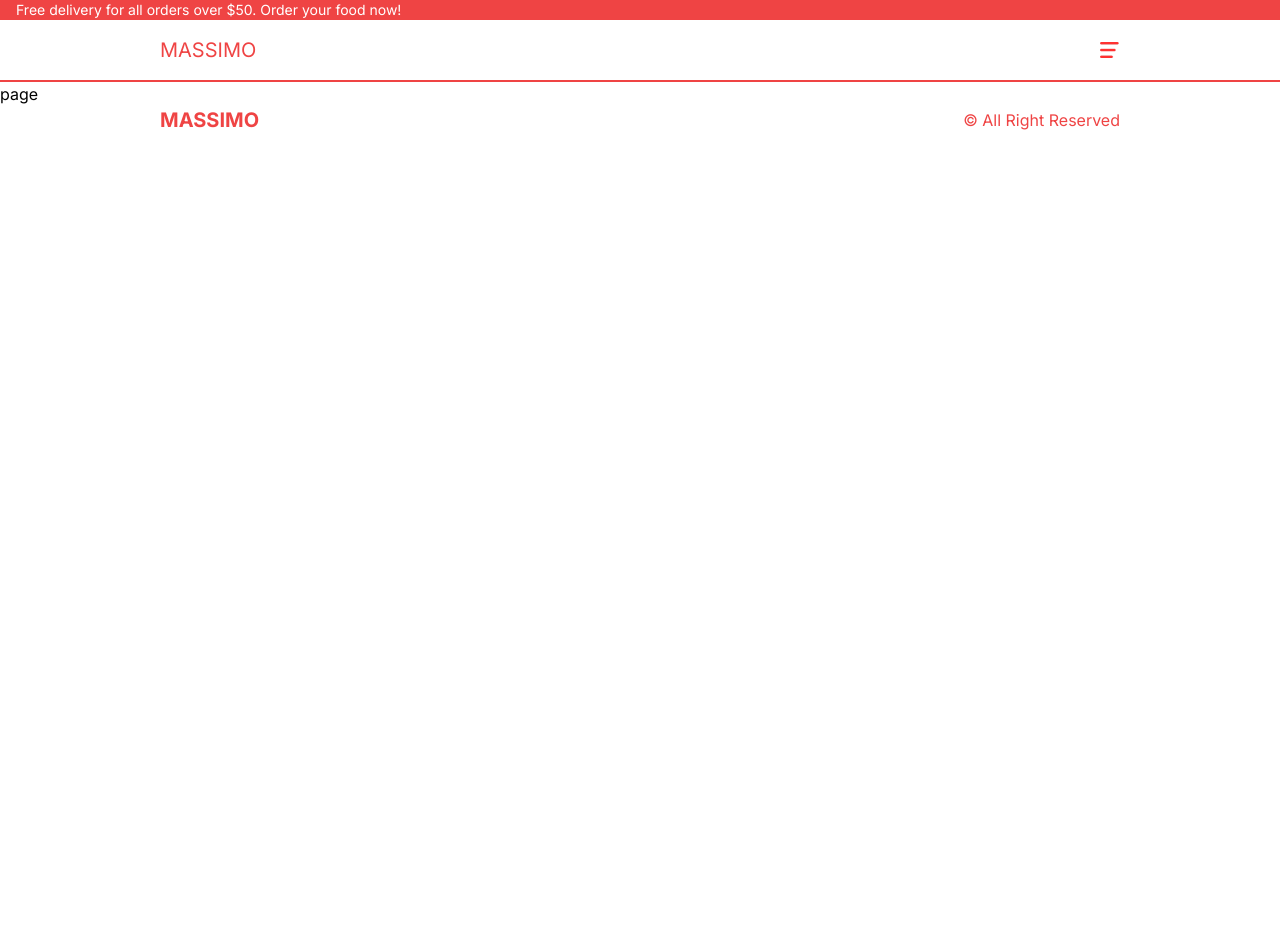
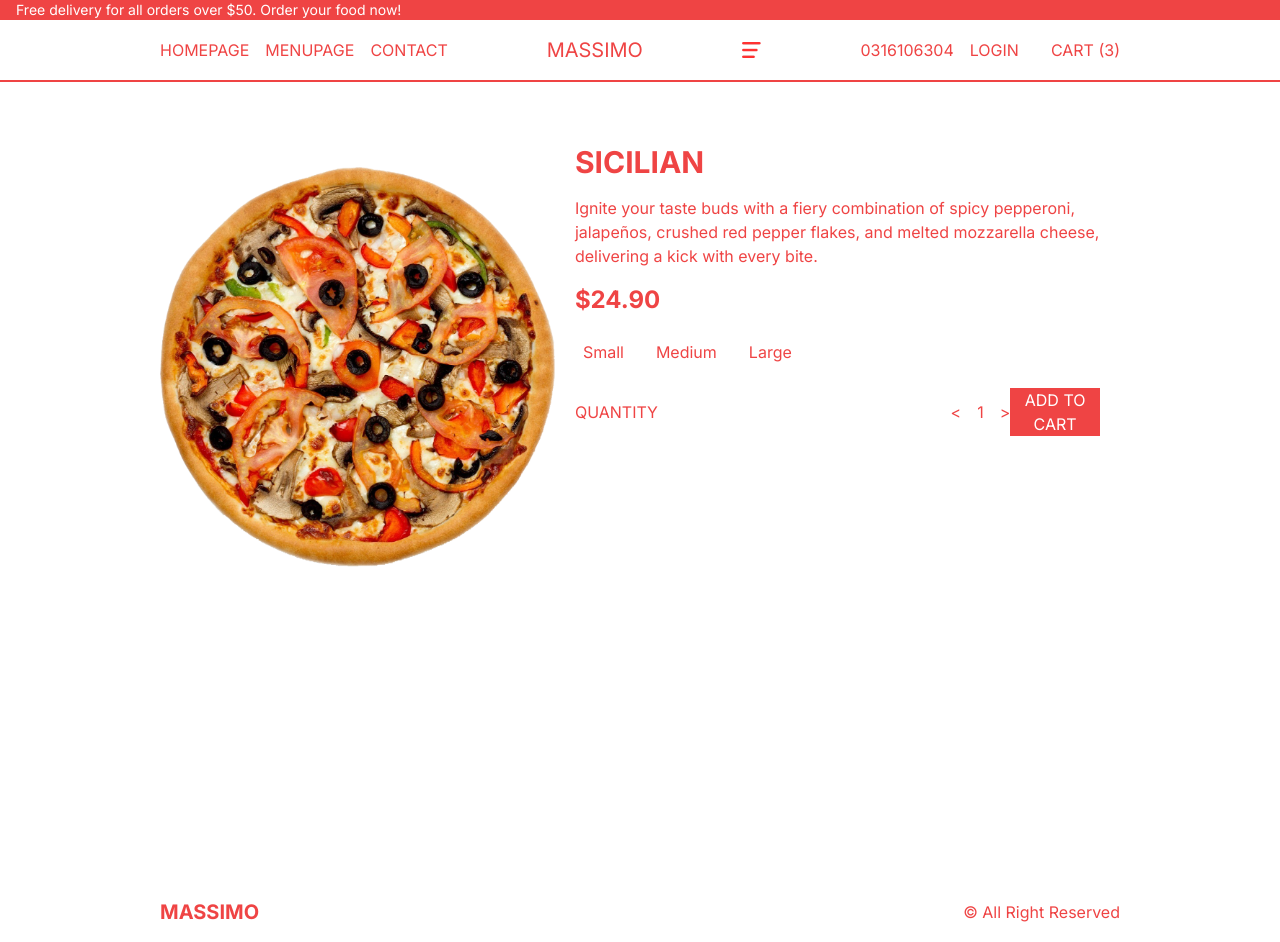
Before and after one commit to sameersattar123/Food_Delivery_App, a Next.js app: page /product/1 in a window 1280 px wide. Before the commit the page ends 800 px from the top, so only its background shows below. Built offline with nearby package versions, Linux system fonts and the light colour scheme.

Commit message:
fourth commit

```diff
--- a/src/Components/Footer.tsx
+++ b/src/Components/Footer.tsx
@@ -4,7 +4,7 @@ import React from "react";
 const Footer = () => {
 
   return (
-    <div className="text-red-500 h-12 md:h-24 lg:px-20 xl:px-40 flex items-center justify-between">
+    <div className="text-red-500 h-12 md:h-24 lg:px-20 xl:px-40 flex items-center p-4 justify-between">
       <Link href="/" className="font-bold text-xl">
         MASSIMO
       </Link>
--- /dev/null
+++ b/src/Components/Price.tsx
@@ -0,0 +1,43 @@
+"use client";
+
+import React from 'react'
+
+type Props = {
+    price: number;
+    id: number;
+    options?: { title: string; additionalPrice: number }[];
+  };
+
+const Price = ({price , options , id}: Props) => {
+  return (
+    <div className=' flex flex-col gap-4  '>
+        <h2 className='font-bold text-2xl '>${price.toFixed(2)}</h2>
+
+        {/* OPTION BUTTONS */}
+        <div className="flex gap-4">
+            {
+                options?.map((option) => {
+                    return (
+                        <button className="ring-1 ring-red-500 rounded-md p-2 " key={option.title}>{option.title}</button>
+                    )
+                })
+            }
+        </div>
+
+        {/* QUANTITY AND ADD BUTTON CONTAINER */}
+        <div className="flex justify-between items-center ">
+            <div className="flex justify-between w-full ring-1 ring-red-500 p-3 ">
+            <span>QUANTITY</span>
+            <div className='flex gap-4 items-center'>
+                <button>{"<"}</button>
+                <span>1</span>
+                <button>{">"}</button>
+            </div>
+            </div>
+        <button className='uppercase ring-red-500 ring-1 text-white p-3 w-56 bg-red-500 '>Add to Cart</button>
+        </div>
+    </div>
+  )
+}
+
+export default Price
--- a/src/app/product/[id]/page.tsx
+++ b/src/app/product/[id]/page.tsx
@@ -1,8 +1,23 @@
+import Price from '@/Components/Price'
+import { singleProduct } from '@/data'
+import Image from 'next/image'
 import React from 'react'
 
 const page = () => {
   return (
-    <div>page</div>
+    <div className='flex flex-col md:flex-row p-4 lg:px-20 xl:px-40 h-screen justify-around text-red-500'>
+      {
+        singleProduct.img &&
+        <div className="relative w-full h-1/2 md:h-[70%]">
+          <Image src={singleProduct.img} alt="" className='object-contain' fill />
+        </div>
+      }
+      <div className="h-1/2 flex flex-col gap-4 md:flex md:justify-center  md:p-5 ">
+        <h1 className='uppercase font-bold text-3xl '>{singleProduct.title}</h1>
+        <p>{singleProduct.desc}</p>
+        <Price id={singleProduct.id} options={singleProduct.options} price={singleProduct.price}/>
+      </div>
+    </div>
   )
 }
 
```
